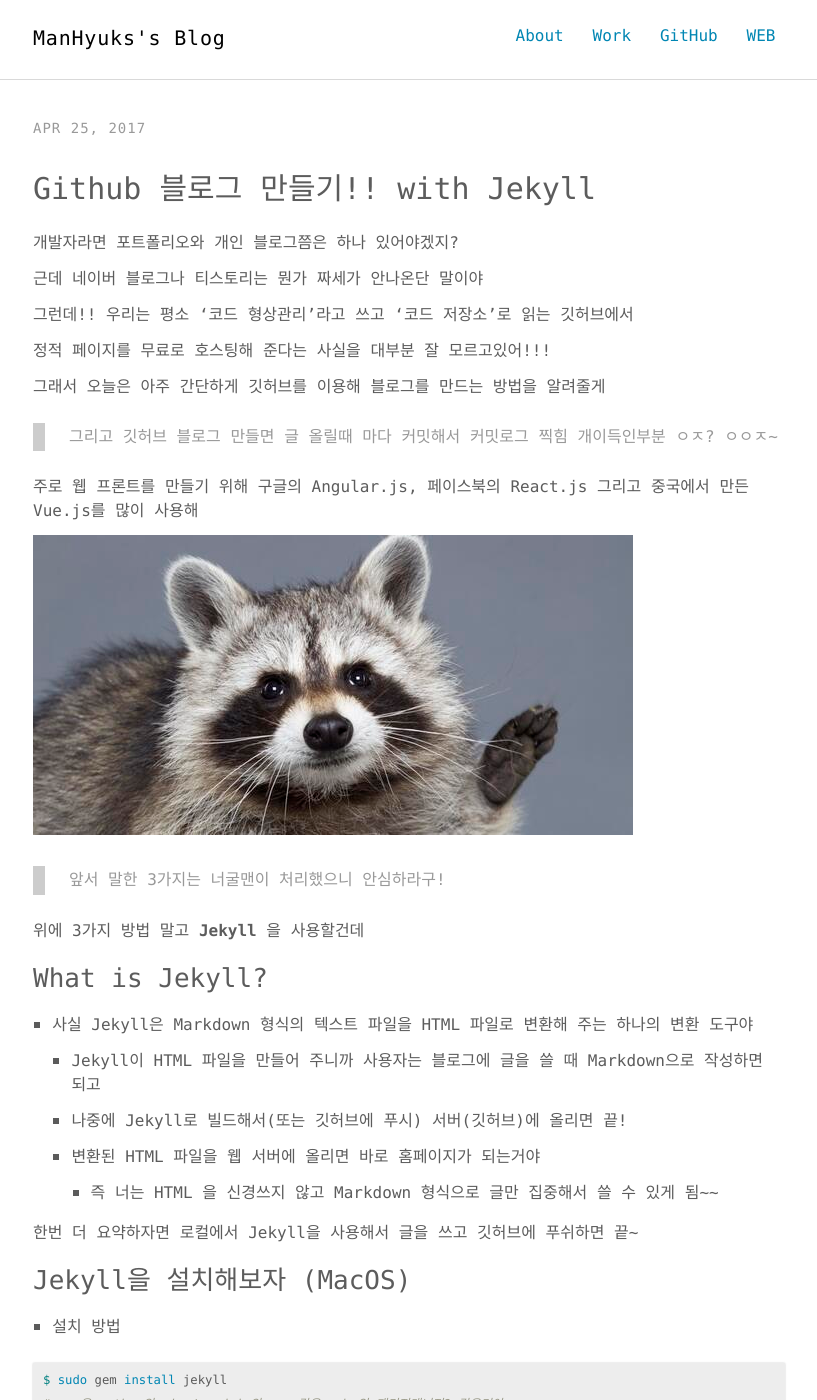
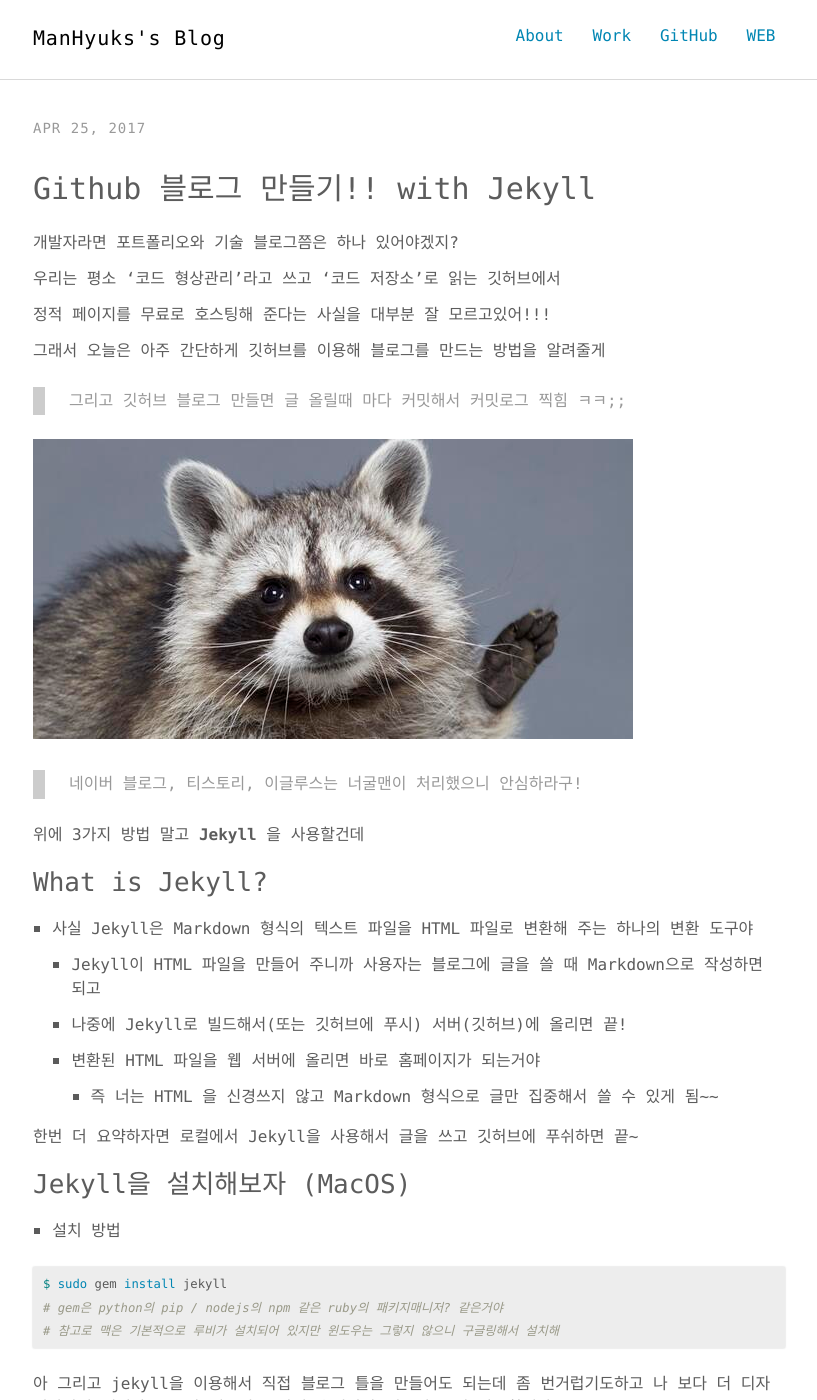
Before and after one commit to ManHyuk/ManHyuk.github.io, a Jekyll site: the page built from _posts/2017-04-25-jekyll.md, in a window 1280 px wide and 1400 px high. Shown: the whole window, without its empty margins (231-1048 px from the left). Built offline with Jekyll 4.4.1, drawn with Linux system fonts in a browser that asks for light colours.

Commit message:
edit jekyll contents

```diff
--- a/_posts/2017-04-25-jekyll.md
+++ b/_posts/2017-04-25-jekyll.md
@@ -7,27 +7,25 @@ keywords: "blog"
 ---
 
 
-개발자라면 포트폴리오와 개인 블로그쯤은 하나 있어야겠지?
-
-근데 네이버 블로그나 티스토리는 뭔가 짜세가 안나온단 말이야
+개발자라면 포트폴리오와 기술 블로그쯤은 하나 있어야겠지?
 
 
-
-그런데!! 우리는 평소 '코드 형상관리'라고 쓰고 '코드 저장소'로 읽는 깃허브에서
+우리는 평소 '코드 형상관리'라고 쓰고 '코드 저장소'로 읽는 깃허브에서
 
 정적 페이지를 무료로 호스팅해 준다는 사실을 대부분 잘 모르고있어!!!
 
 그래서 오늘은 아주 간단하게 깃허브를 이용해 블로그를 만드는 방법을 알려줄게
 
-> 그리고 깃허브 블로그 만들면 글 올릴때 마다 커밋해서 커밋로그 찍힘 개이득인부분 ㅇㅈ? ㅇㅇㅈ~
+> 그리고 깃허브 블로그 만들면 글 올릴때 마다 커밋해서 커밋로그 찍힘 ㅋㅋ;;
 
 
-주로 웹 프론트를 만들기 위해 구글의 Angular.js, 페이스북의 React.js 그리고 중국에서 만든 Vue.js를 많이 사용해
+
+
 
 
 ![raccoonman](/images/github_jekyll/raccoonman.jpg)
 
-> 앞서 말한 3가지는 너굴맨이 처리했으니 안심하라구!
+> 네이버 블로그, 티스토리, 이글루스는 너굴맨이 처리했으니 안심하라구!
 
 
 
```
